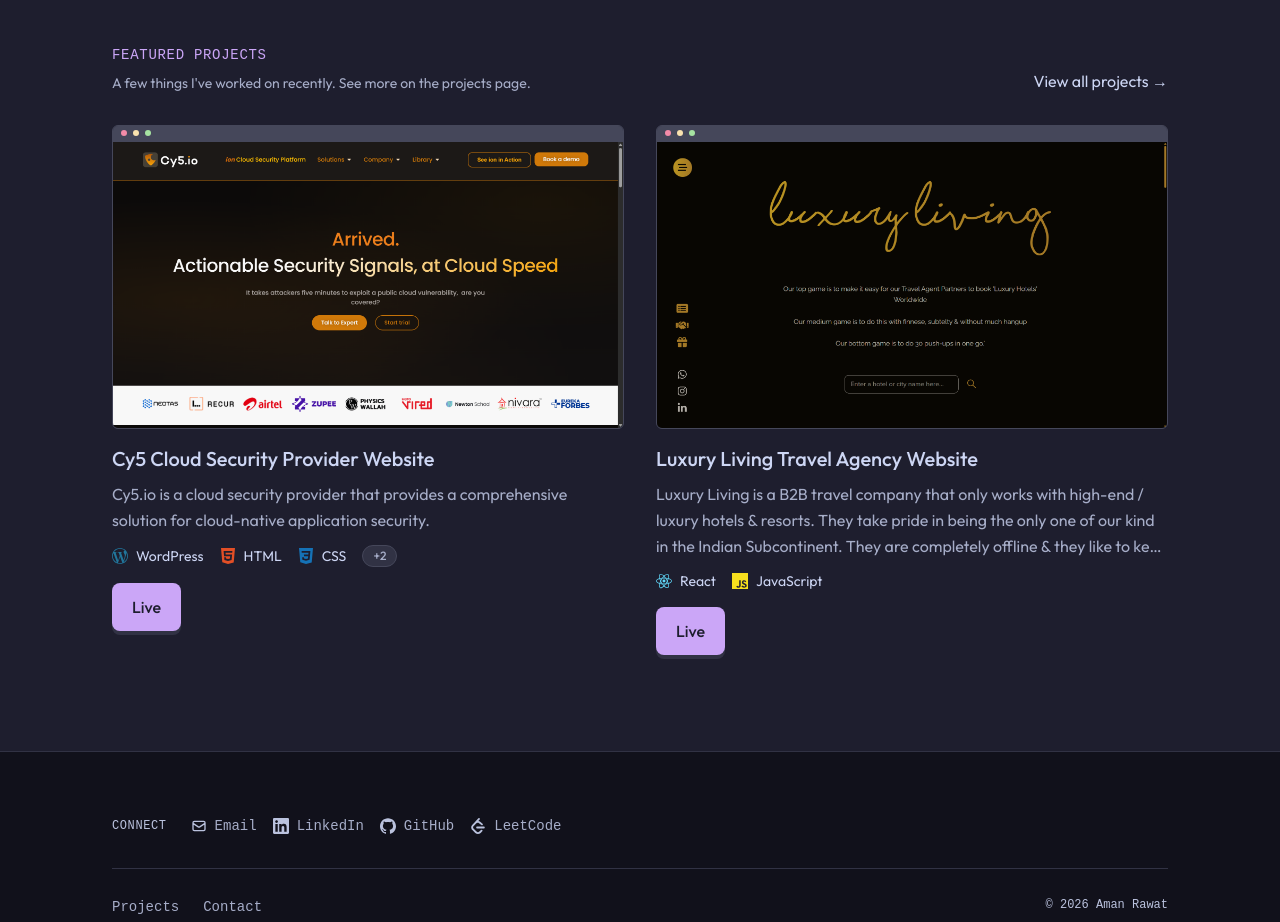
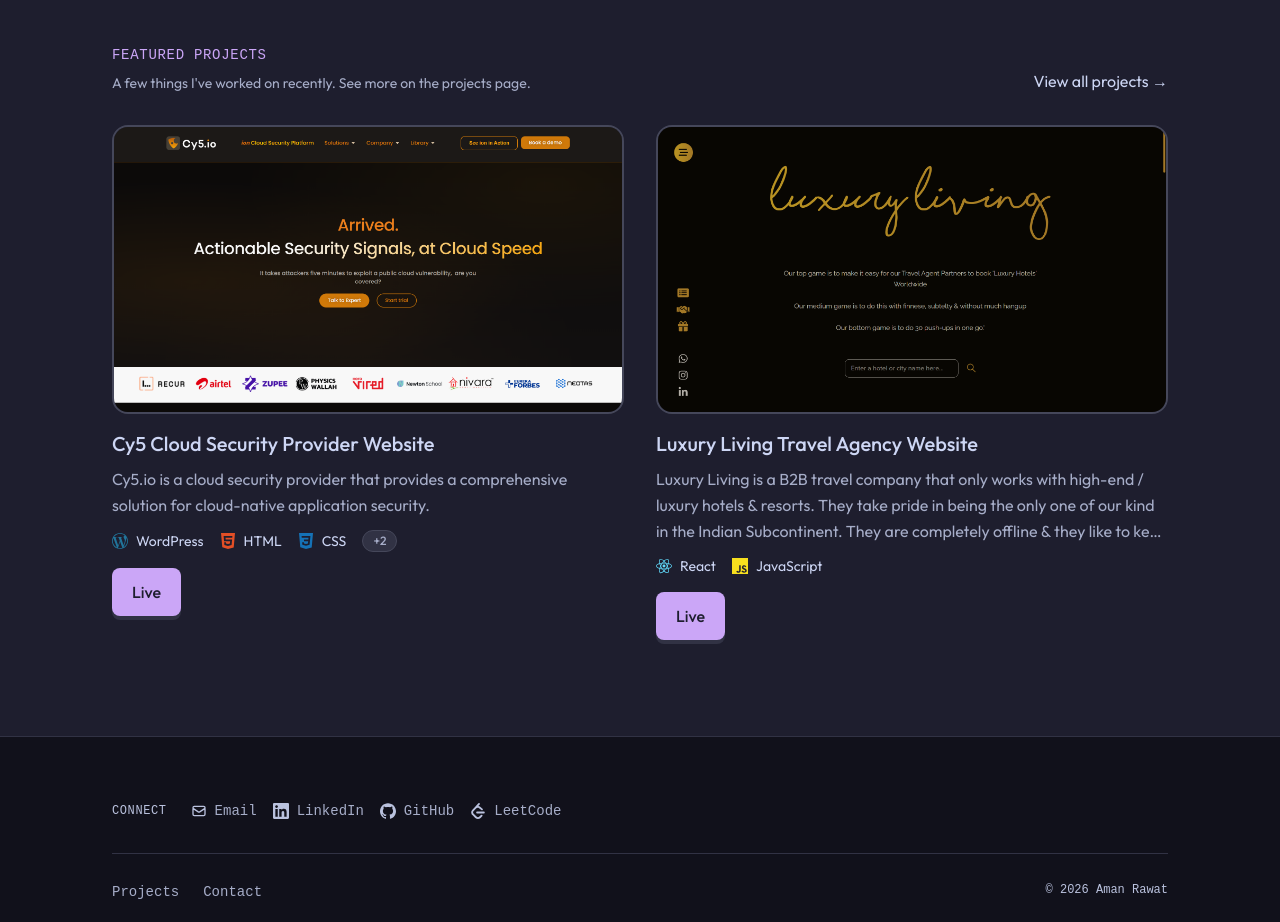
Before and after one commit to aman-git-r/amanrwt, a Next.js app: page / in a window 1280 px wide. Shown: the part 1460-2382 px from the top of the page. Built offline with nearby package versions, Linux system fonts and the light colour scheme.

Commit message:
style: refine ProjectCard component with updated image frame and hover effects, enhance visual consistency with new border styles and opacity transitions

```diff
--- a/app/components/ProjectCard.tsx
+++ b/app/components/ProjectCard.tsx
@@ -16,26 +16,25 @@
         <article className="flex flex-col">
             <Link
                 href={`/projects/${project.id}`}
-                className="group block transition-transform duration-200 hover:-translate-y-0.5"
+                className="group block"
             >
                 {/* Artifact-style image frame */}
-                <div className="overflow-hidden rounded-md border border-ctp-surface1 bg-ctp-surface0 transition-colors duration-200 group-hover:border-ctp-mauve">
-                    <div className="flex h-4 items-center gap-1.5 border-b border-ctp-surface1 bg-ctp-surface1 px-2">
-                        <span className="size-1.5 rounded-full bg-ctp-red" aria-hidden />
-                        <span className="size-1.5 rounded-full bg-ctp-yellow" aria-hidden />
-                        <span className="size-1.5 rounded-full bg-ctp-green" aria-hidden />
-                    </div>
+                <div className="overflow-hidden rounded-2xl border-2 border-ctp-surface1 bg-ctp-surface0 transition-colors duration-200 group-hover:border-ctp-peach">
                     <div className="relative aspect-video w-full bg-ctp-surface0">
                         <Image
                             src={image}
                             alt=""
                             fill
-                            className="object-cover"
+                            className="object-cover transition duration-200"
                             sizes="(max-width: 640px) 100vw, 50vw"
+                        />
+                        <span
+                            className="pointer-events-none absolute inset-0 bg-ctp-peach/25 opacity-0 transition-opacity duration-200 group-hover:opacity-100"
+                            aria-hidden
                         />
                     </div>
                 </div>
-                <h3 className="mt-4 text-xl font-medium text-ctp-text group-hover:text-ctp-mauve transition-colors duration-200">
+                <h3 className="mt-4 text-xl font-medium text-ctp-text transition-colors duration-200 group-hover:text-ctp-peach">
                     {title}
                 </h3>
             </Link>
```
Also changed, not shown: public/projects/cy5.png.
